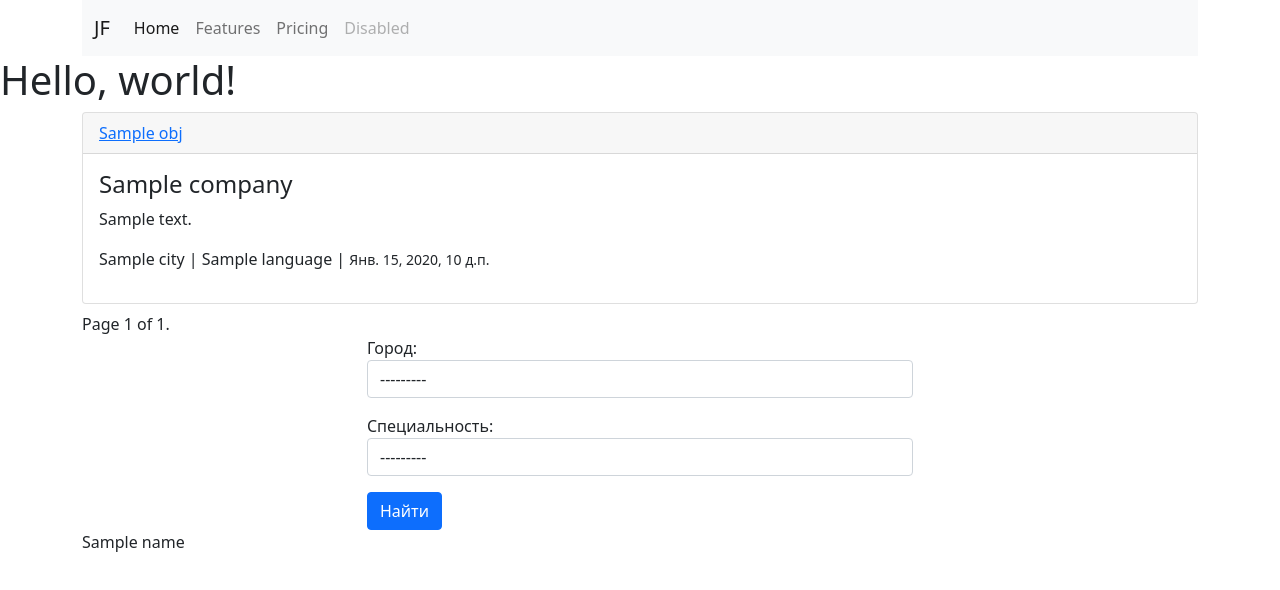
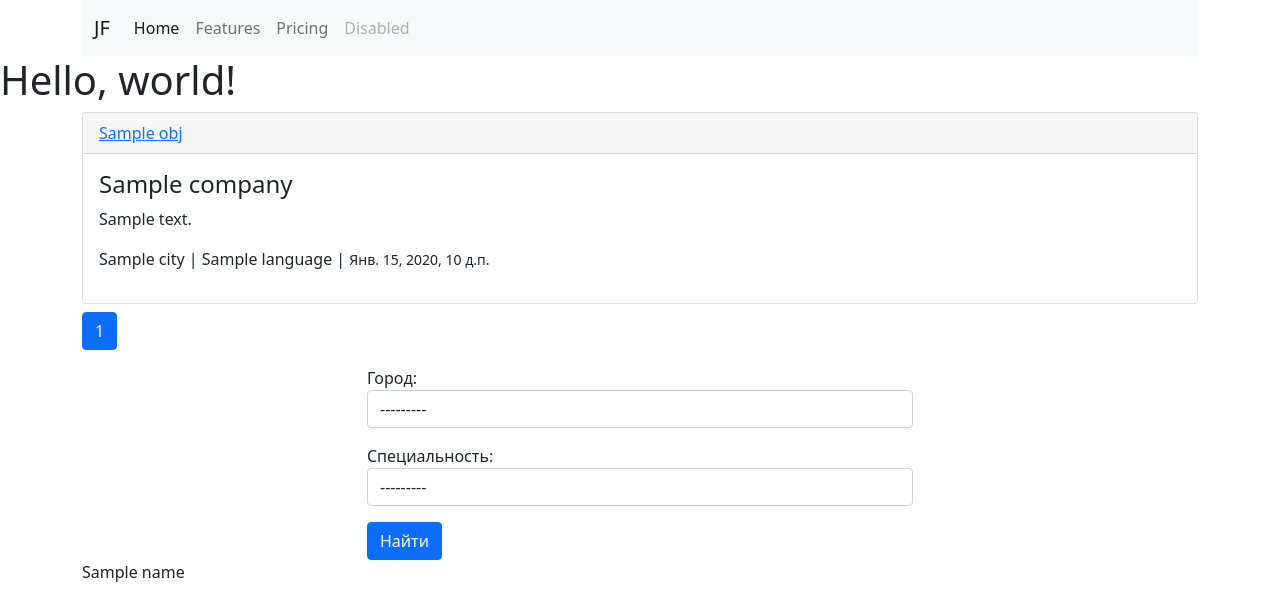
Before and after one commit to Vankaya/scraping-site, a Django app: template src/scraping/templates/scraping/list.html in a window 1280 px wide. Shown: the top 590 px of the page. Run offline with Django 3.2, Linux system fonts and the light colour scheme; tables that the repository leaves empty hold one stand-in row (values such as "Sample post"); the template is opened without the code that fills it: values that come from a table or form of the project are taken from there, most other values are stand-ins (such as "Sample title", 1, 10 or a date in 2020).

Commit message:
part6 finish

```diff
--- a/src/scraping/templates/scraping/list.html
+++ b/src/scraping/templates/scraping/list.html
@@ -23,23 +23,46 @@
  {% if object_list %}
  <div class="row">
      <div class="col">
-         <div class="pagination">
-    <span class="step-links">
-        {% if object_list.has_previous %}
-            <a href="?page=1">&laquo; first</a>
-            <a href="?page={{ object_list.previous_page_number }}">previous</a>
-        {% endif %}
+          <nav aria-label="Page navigation example">
+                    <ul class="pagination">
+                       {% if object_list.has_previous %}
+                            <li class="page-item">
+                                <a class="page-link" href="?city={{city}}&language={{ language }}&page=1" aria-label="Previous">
+                                <span aria-hidden="true">&laquo;</span>
+                                </a>
+                            </li>
+                      {% endif %}
+                      {% for page in object_list.paginator.page_range %}
+                          <li class="page-item {% if page == object_list.number %} active {% endif %}">
+                              <a class="page-link" href="?city={{city}}&language={{ language }}&page={{page}}">{{page}}</a>
+                          </li>
+                      {% endfor %}
+                      {% if object_list.has_next %}
+                        <li class="page-item">
+                          <a class="page-link" href="?city={{city}}&language={{ language }}&page={{ object_list.next_page_number }}" aria-label="Next">
+                            <span aria-hidden="true">&raquo;</span>
+                          </a>
+                        </li>
+                      {% endif %}
+                    </ul>
+                </nav>
+<!--         <div class="pagination">-->
+<!--    <span class="step-links">-->
+<!--        {% if object_list.has_previous %}-->
+<!--            <a href="?city={{city}}&language={{language}}&page=1">&laquo; first</a>-->
+<!--            <a href="?city={{city}}&language={{language}}&page={{ object_list.previous_page_number }}">previous</a>-->
+<!--        {% endif %}-->
 
-        <span class="current">
-            Page {{ object_list.number }} of {{ object_list.paginator.num_pages }}.
-        </span>
+<!--        <span class="current">-->
+<!--            Page {{ object_list.number }} of {{ object_list.paginator.num_pages }}.-->
+<!--        </span>-->
 
-        {% if object_list.has_next %}
-            <a href="?page={{ object_list.next_page_number }}">next</a>
-            <a href="?page={{ object_list.paginator.num_pages }}">last &raquo;</a>
-        {% endif %}
-    </span>
-</div>
+<!--        {% if object_list.has_next %}-->
+<!--            <a href="?city={{city}}&language={{language}}&page={{ object_list.next_page_number }}">next</a>-->
+<!--            <a href="?city={{city}}&language={{language}}&page={{ object_list.paginator.num_pages }}">last &raquo;</a>-->
+<!--        {% endif %}-->
+<!--    </span>-->
+<!--</div>-->
      </div>
  </div>
  {%  endif %}
```
Also changed, not shown: src/scraping/views.py (+4 -3 lines).
